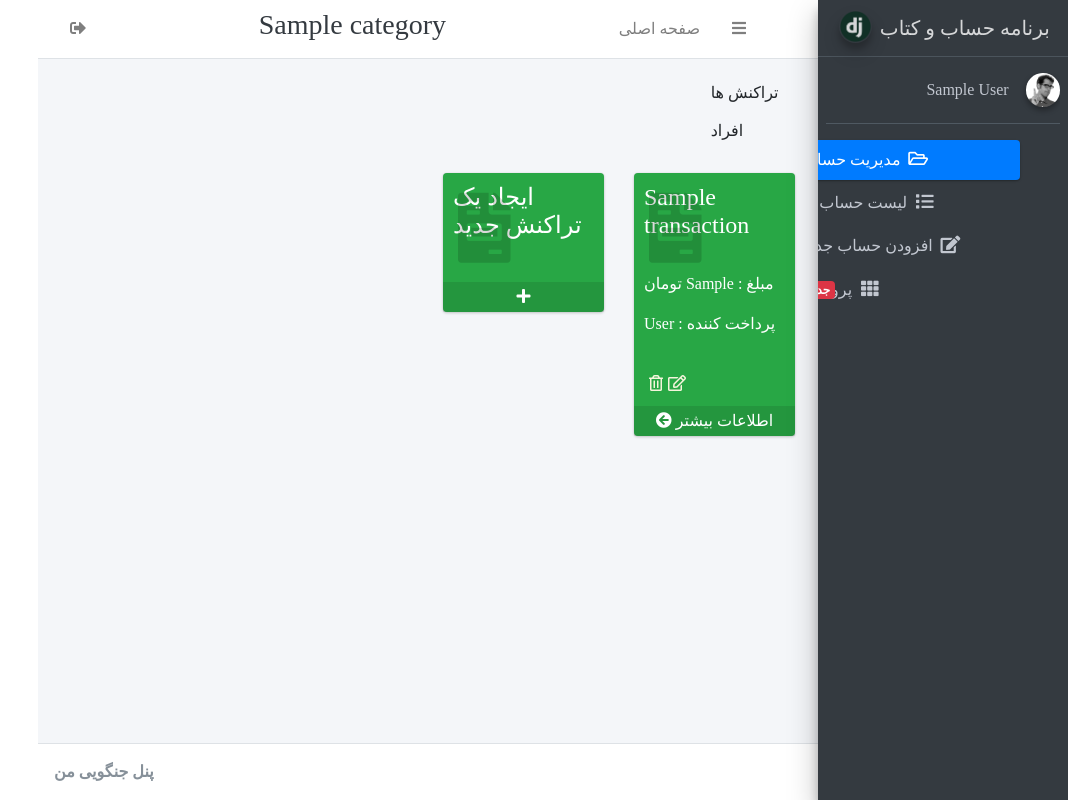
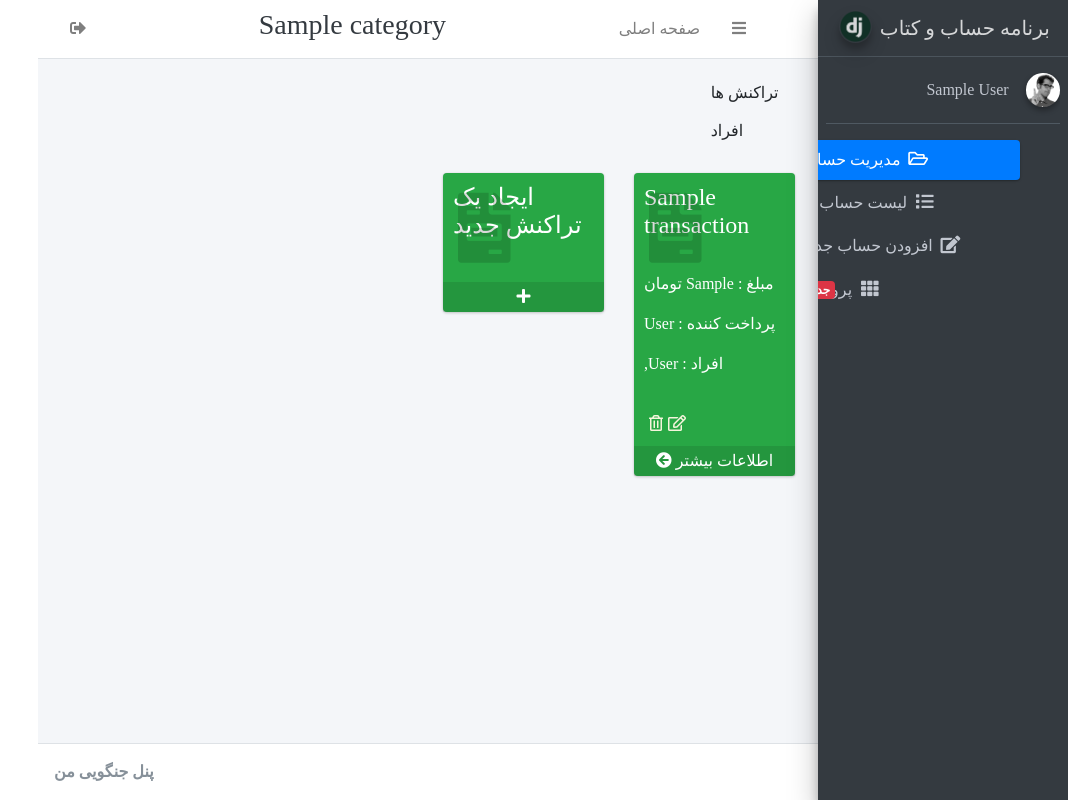
Before and after one commit to meysam1996/Dongy-app-Django, a Django app: page /panel/Categort/1/Transaction-list/ in a window 1280 px wide. Shown: the whole page, without its empty margins (212-1280 px from the left). Run offline with Django 3.2, Linux system fonts and the light colour scheme; a user stored in the database is signed in; tables that the repository leaves empty hold one stand-in row (values such as "Sample post"); some libraries are stand-ins or nearby versions; some web fonts are replaced.

Commit message:
show people list in transaction card

```diff
--- a/templates/panel/transaction-list.html
+++ b/templates/panel/transaction-list.html
@@ -23,6 +23,7 @@
 
                       <p>مبلغ : {{ transaction.amount }} تومان </p>
                       <p>پرداخت کننده : {{ transaction.payer }}</p>
+                      <p>افراد : {% for person in transaction.people.all %}{{ person }}, {% endfor %}</p>
                       <div class="icon-update-delete">
                         <a href="{% url 'panel:transaction-update' c_pk=category.pk tr_pk=transaction.pk %}" class="update-icon"><i class="far fa-edit"></i></a>
                         <a href="{% url 'panel:transaction-delete' c_pk=category.pk tr_pk=transaction.pk %}" class="delete-icon"><i class="far fa-trash-alt"></i></a>
```
